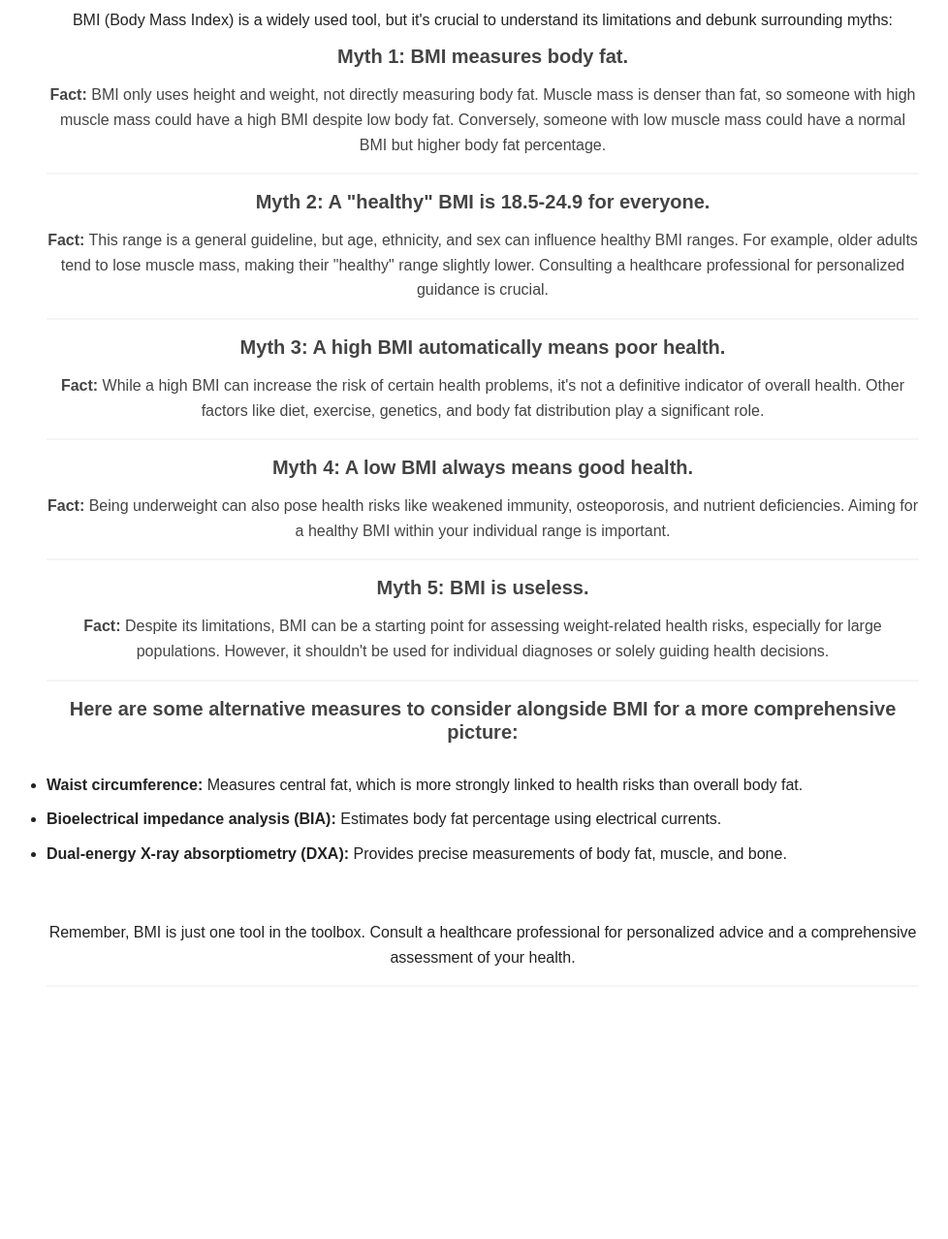
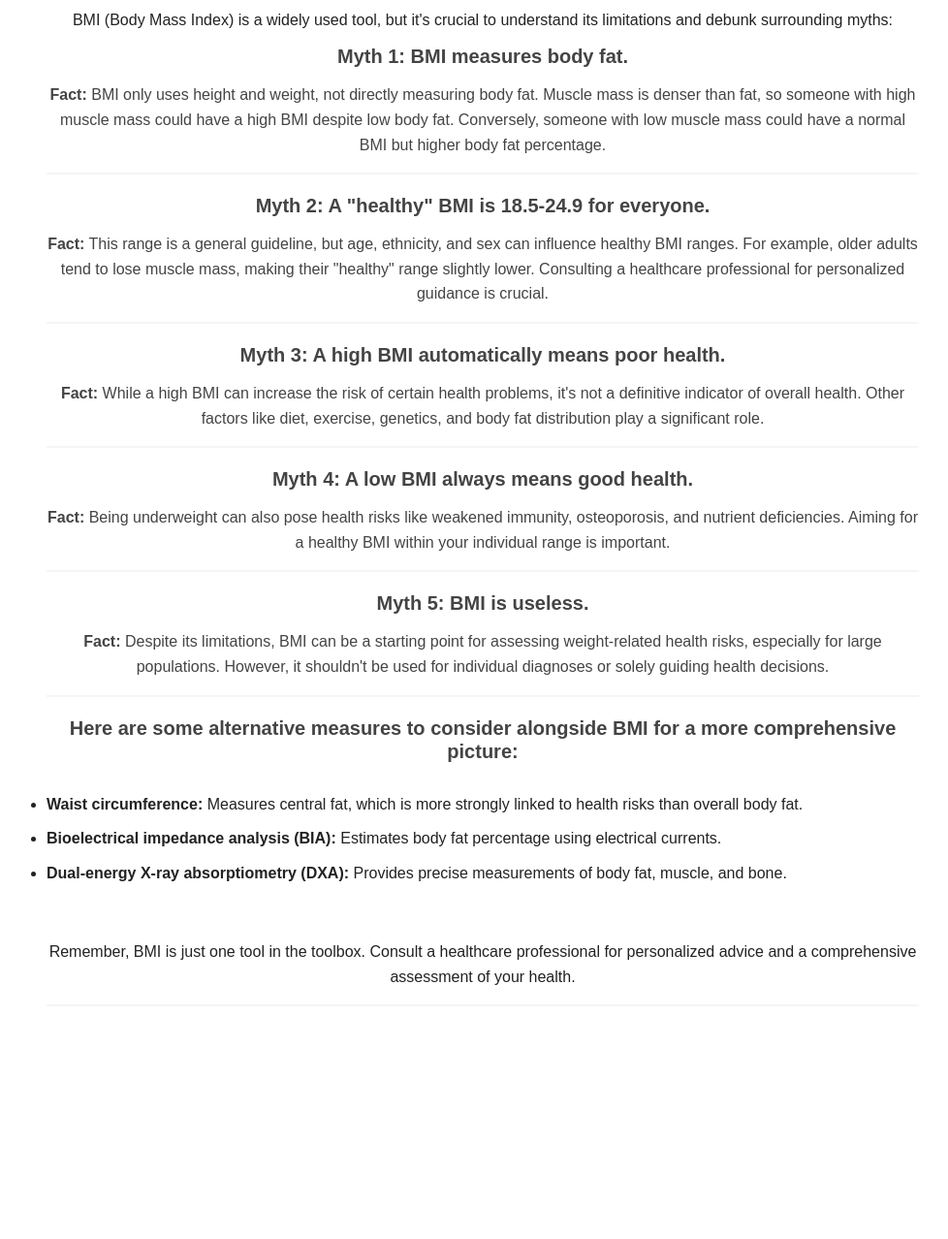
Before and after one commit to lbrilli/bmi-finder.com, a PHP site: page /myths/index.php in a window 1280 px wide. Shown: the part 472-1750 px from the top of the page at 97% size, without its empty margins (142-1120 px from the left). Run offline with PHP 8.4, Linux system fonts and the light colour scheme; data that the repository does not hold is empty; some libraries are stand-ins or nearby versions.

Commit message:
adjust overall page formatting

```diff
--- a/myths/index.php
+++ b/myths/index.php
@@ -218,30 +218,40 @@
 						</p>
 					</div>
 					<hr/>
+				</div>
+				<div class="content-inner">
 					<div class="section minor">
 						<h3 class="subtitle-minor"> Myth 2: A "healthy" BMI is 18.5-24.9 for everyone.</h3>
 						<p class="subtext-minor"> <b>Fact:</b> This range is a general guideline, but age, ethnicity, and sex can influence healthy BMI ranges. For example, older adults tend to lose muscle mass, making their "healthy" range slightly lower. Consulting a healthcare professional for personalized guidance is crucial.
 						</p>
 					</div>
 					<hr/>
+				</div>
+				<div class="content-inner">
 					<div class="section minor">
 						<h3 class="subtitle-minor"> Myth 3: A high BMI automatically means poor health.</h3>
 						<p class="subtext-minor"> <b>Fact:</b> While a high BMI can increase the risk of certain health problems, it's not a definitive indicator of overall health. Other factors like diet, exercise, genetics, and body fat distribution play a significant role.
 						</p>
 					</div>
 					<hr/>
+				</div>
+				<div class="content-inner">
 					<div class="section minor">
 						<h3 class="subtitle-minor"> Myth 4: A low BMI always means good health.</h3>
 						<p class="subtext-minor"> <b>Fact:</b> Being underweight can also pose health risks like weakened immunity, osteoporosis, and nutrient deficiencies. Aiming for a healthy BMI within your individual range is important.
 						</p>
 					</div>
 					<hr/>
+				</div>
+				<div class="content-inner">
 					<div class="section minor">
 						<h3 class="subtitle-minor"> Myth 5: BMI is useless.</h3>
 						<p class="subtext-minor"> <b>Fact:</b> Despite its limitations, BMI can be a starting point for assessing weight-related health risks, especially for large populations. However, it shouldn't be used for individual diagnoses or solely guiding health decisions.
 						</p>
 					</div>
 					<hr/>
+				</div>
+				<div class="content-inner">
 					<div class="section minor">
 						<h3 class="subtitle-minor"> Here are some alternative measures to consider alongside BMI for a more comprehensive picture:</h3>
 						<p class="subtext-minor">
```
Also changed, not shown: weight-management/index.php (+6 -1 lines).
